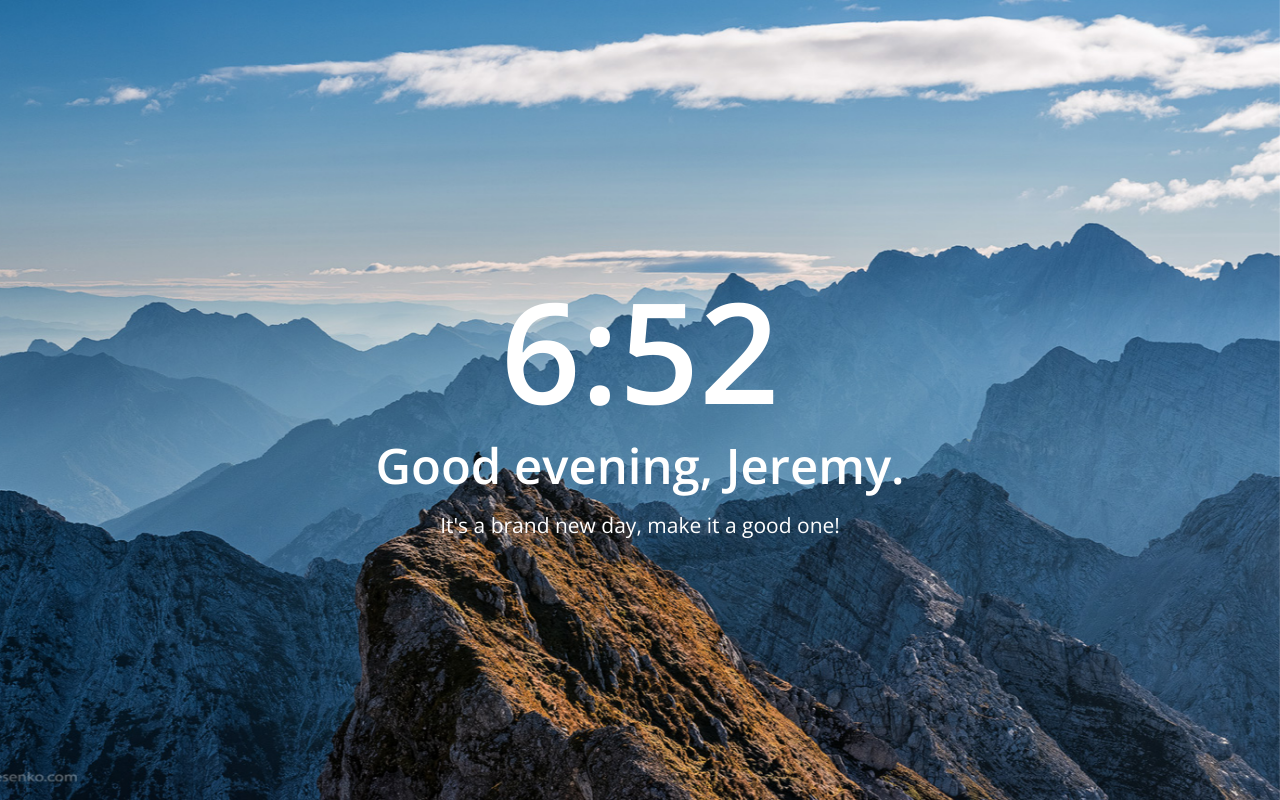
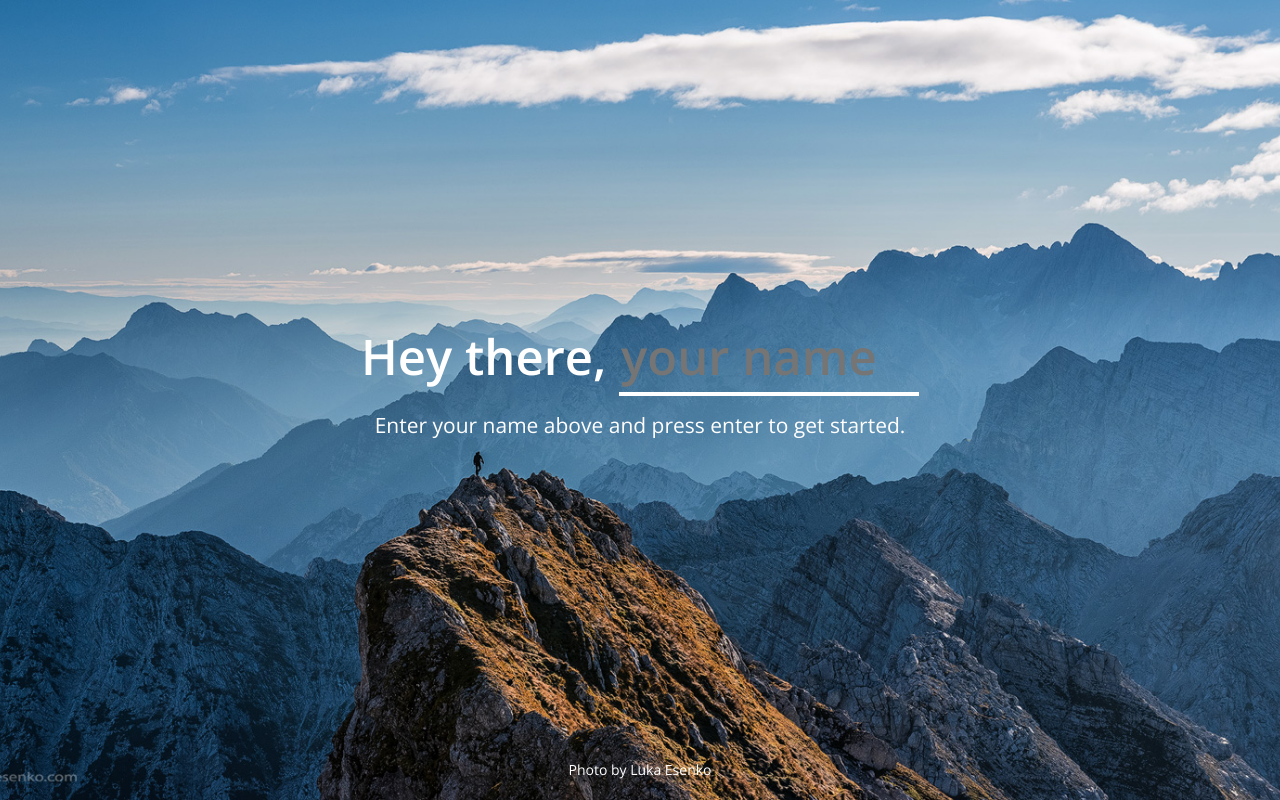
Before and after one commit to jeremyukim/chrome-productivity-plugin, a plain HTML site: page index.html in a window 1280 px wide. Drawn offline with nearby package versions, Linux system fonts and the light colour scheme.

Commit message:
Added functionality to receive user input (First name)

```diff
--- a/css/main.css
+++ b/css/main.css
@@ -8,6 +8,19 @@
   -moz-background-size: cover;
   -o-background-size: cover;
   background-size: cover;
+}
+
+a {
+  color: white;
+}
+
+#photoCredit {
+  font-size: 1em;
+  position: relative;
+  top: 95%;
+  color: white;
+  font-family: "Open Sans";
+  font-weight: 300;
 }
 
 .vertCenter {
@@ -23,7 +36,9 @@
   font-weight: 600;
   font-size: 10em;
   color: white;
-  margin-bottom: -20px;
+  margin-top: -70px;
+  margin-bottom: -15px;
+  padding-top: 0;
   padding-bottom: 0;
 }
 
@@ -32,7 +47,17 @@
   font-weight: 600;
   font-size: 3.5em;
   color: white;
-  padding-bottom: 0;
+  margin-bottom: 10px;
+}
+
+.nameField {
+  border: 0px solid white;
+  border-bottom-width: 4px;
+  background-color: transparent;
+}
+
+input[type="text"] {
+    width: 300px;
 }
 
 .motivation {
@@ -40,4 +65,10 @@
   font-weight: 300;
   font-size: 1.5em;
   color: white;
+  margin-bottom: -30px;
 }
+
+.borderRight {
+  display: table;
+  border-right: 3px solid white;
+}
--- a/index.html
+++ b/index.html
@@ -1,6 +1,6 @@
 <html lang="en">
   <head>
-    <title>Weather</title>
+    <title>Focus</title>
     <meta name="viewport" content="width=device-width, initial-scale=1">
     <link href="css/bootstrap.min.css" rel="stylesheet">
     <link href="css/animate.css" rel="stylesheet">
@@ -13,16 +13,21 @@
   </head>
   <body>
     <div id="background">
-      <!-- <p id="photoCredit" class="text-center whiteText extraSpacing openSans">Original image by <a class="limeText" target="_blank" href="https://www.flickr.com/photos/alexindigo/">Alex Indigo</a>. Licensed under <a class="limeText" target="_blank" href="https://creativecommons.org/licenses/by/2.0/">Creative Commons 2.0</a></p> -->
+      <p id="photoCredit" class="text-center">Photo by <a target="_blank" href="http://lukaesenko.com/">Luka Esenko</a></p>
     </div>
     <div class="container">
       <div class="row">
         <div class="col-sm-12">
           <!-- Will change name to variable set by user soon! -->
           <div class="vertCenter">
-            <p class="currentHour text-center"></p>
-            <p class="greeting text-center">Good morning, Jeremy.</p>
-            <p class="motivation text-center">It's a brand new day, make it a good one!</p>
+            <div class="">
+              <p class="currentHour text-center"></p>
+              <form action="" onSubmit="return false;">
+                <p class="greeting"> Hey there, <input id="userName" class="nameField" type="text" placeholder="your name" onkeydown="setName(this)"></p>
+              </form>
+              <!-- <p class="greeting text-center"></p> -->
+              <p class="motivation text-center">Enter your name above and press enter to get started.</p>
+            </div>
           </div>
         </div>
       </div>
@@ -39,23 +44,7 @@
                 <h3 id="forecast"></h2>
             </div>
         </div>
-    </div>
-    <script>
-        Weather.getCurrent( "Toronto", function( current ) {
-            $( "#current" ).html( "Temperature: " +
-                Weather.kelvinToFahrenheit( current.temperature() ) + "&deg;F or " +
-                Weather.kelvinToCelsius( current.temperature() ) + "&deg;C" +
-                "<br />Current Conditions: " + current.conditions() );
-        });
-
-        Weather.getForecast( "Toronto", function ( forecast ) {
-            $( "#forecast" ).html( "High: " +
-                Weather.kelvinToFahrenheit( forecast.high() ) + "&deg;F or " +
-                Weather.kelvinToCelsius( forecast.high() ) + "&deg;C<br />Low: " +
-                Weather.kelvinToFahrenheit( forecast.low() ) + "&deg;F or " +
-                Weather.kelvinToCelsius( forecast.low() ) + "&deg;C" );
-        });
-    </script> -->
+    </div> -->
     <script src="js/scripts.js"></script>
   </body>
 </html>
--- a/js/scripts.js
+++ b/js/scripts.js
@@ -10,12 +10,23 @@
 //     $('#background').css("background-position", newvalueX + "px     " + newvalueY + "px");
 //   });
 // });
+
+var userName = "";
+//Get user's name
+function setName(e) {
+    if(event.keyCode == 13) {
+        userName = document.getElementById("userName").value;
+        updateTime();
+    }
+}
+
+//Update displayed time and greeting
 function updateTime(){
   var today = new Date();
   var time = today.getHours();
   var minute = today.getMinutes();
 
-  //For displaying the current time
+  //Sets the current time
   var hour = time;
   if (hour === 0) {
     hour = 12;
@@ -26,27 +37,44 @@ function updateTime(){
   if (minute < 10) {
     minute = "0" + minute;
   }
+
+  //Sets the greeting
   $(".currentHour").text(hour + ":" + minute);
+  if (time < 3 || time > 22) {
+    //Change greeting to: It's getting late, <name>. Try to get some rest!
+    $(".greeting").text("Good evening, " + userName);
+    $(".motivation").text("It's getting late. Try to get some rest!");
+  } else if (time < 12) {
+    //Change greeting to: Good morning, <name>. It's a brand new day, make it a great one! :)
+    $(".greeting").text("Good morning, _______.");
+    $(".motivation").text("It's a brand new day, make it a great one!");
+  } else if (time < 16) {
+    //Change greeting to: Good afternoon, <name>.
+    $(".greeting").text("Good afternoon, " + userName);
+    $(".motivation").text("Hmmm what should you eat for lunch?");
+  } else if (time < 23) {
+    //Change greeting to: Good evening, <name>.
+    $(".greeting").text("Good evening, _______.");
+  }
 }
 
+    // Weather.getCurrent( "Toronto", function( current ) {
+    //     $( "#current" ).html( "Temperature: " +
+    //         Weather.kelvinToFahrenheit( current.temperature() ) + "&deg;F or " +
+    //         Weather.kelvinToCelsius( current.temperature() ) + "&deg;C" +
+    //         "<br />Current Conditions: " + current.conditions() );
+    // });
+    //
+    // Weather.getForecast( "Toronto", function ( forecast ) {
+    //     $( "#forecast" ).html( "High: " +
+    //         Weather.kelvinToFahrenheit( forecast.high() ) + "&deg;F or " +
+    //         Weather.kelvinToCelsius( forecast.high() ) + "&deg;C<br />Low: " +
+    //         Weather.kelvinToFahrenheit( forecast.low() ) + "&deg;F or " +
+    //         Weather.kelvinToCelsius( forecast.low() ) + "&deg;C" );
+    // });
+
 $(document).ready(function(){
-  var today = new Date();
-  var time = today.getHours();
-  var minute = today.getMinutes();
-
-  setInterval(updateTime, 1000);
-
-  if (time < 3 || time > 22) {
-    //Change greeting to: It's getting late, <name>. Try to get some rest!
-    $(".greeting").text("It's getting late, Jeremy. Try to get some rest!");
-  } else if (time < 12) {
-    //Change greeting to: Good morning, <name>. It's a brand new day, make it a great one! :)
-    $(".greeting").text("Good morning, Jeremy. It's a brand new day, make it a great one! :)");
-  } else if (time < 16) {
-    //Change greeting to: Good afternoon, <name>.
-    $(".greeting").text("Good afternoon, Jeremy.");
-  } else if (time < 23) {
-    //Change greeting to: Good evening, <name>.
-    $(".greeting").text("Good evening, Jeremy.");
+  if(userName!=""){
+    setInterval(updateTime, 1000);
   }
 });
```
